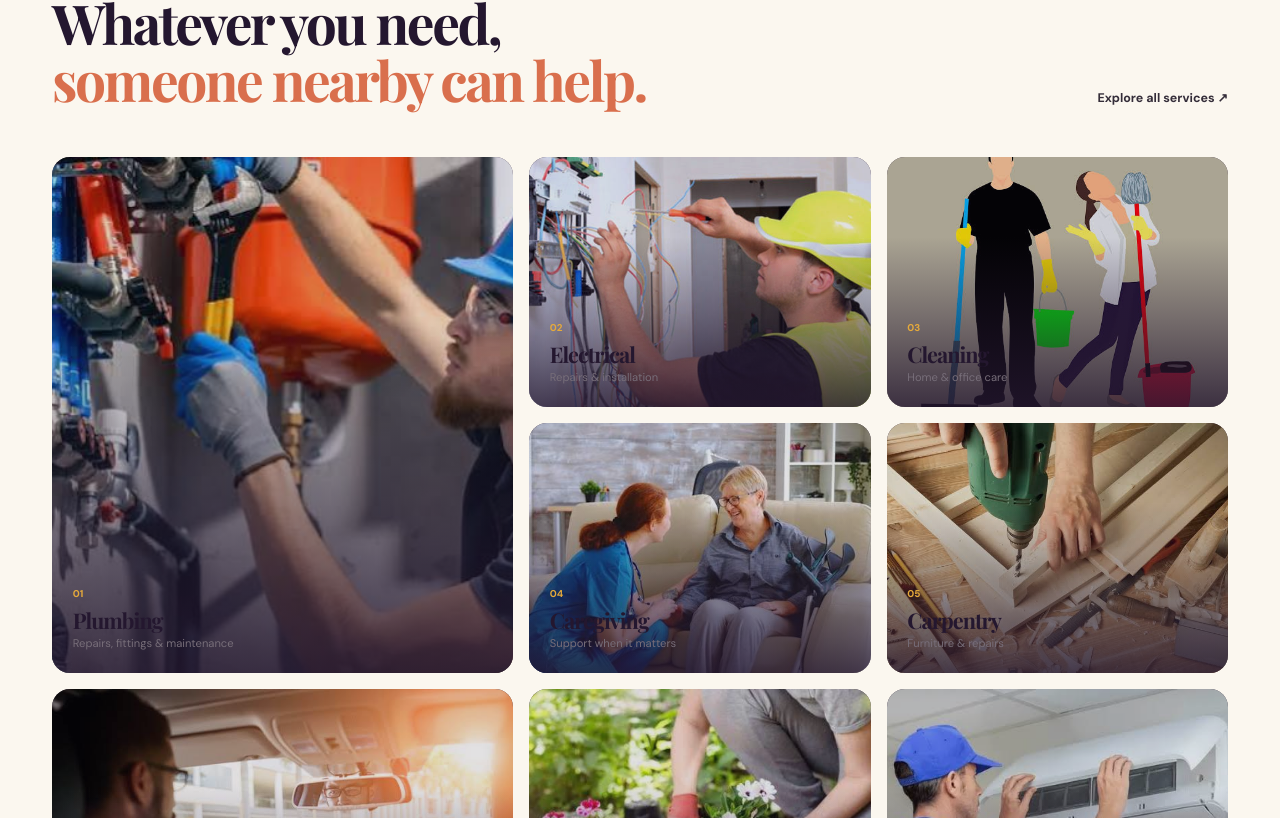
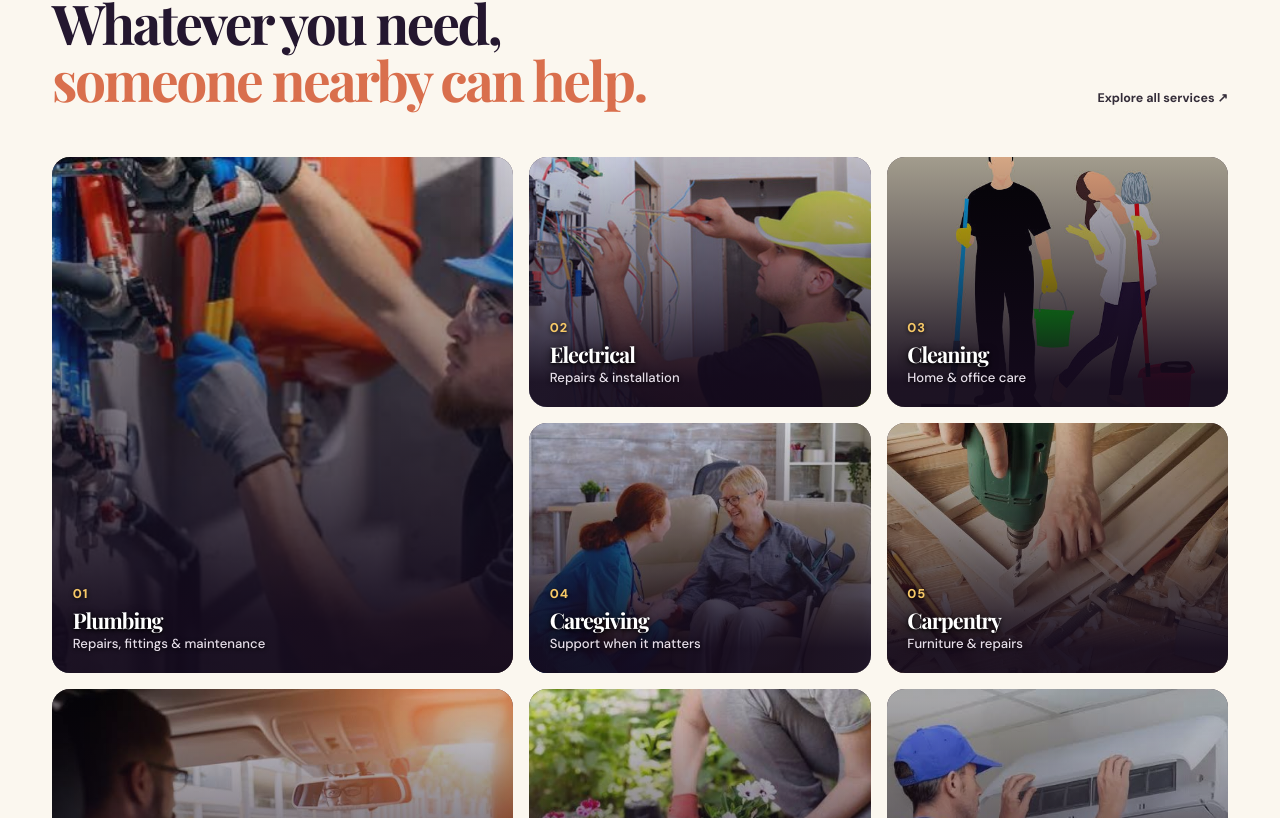
Before and after one commit to J0ydip/sharmnexus-hackathon, a Next.js app: page / in a window 1280 px wide. Shown: the part 2162-2980 px from the top of the page. Built offline with nearby package versions, Linux system fonts and the light colour scheme; no server answers; a web font is replaced by a local one.

Commit message:
fix: make service cards text crisp and readable, improve text contrast and role enforcement

```diff
--- a/src/app/(worker)/worker-dashboard/WorkerDashboardClient.tsx
+++ b/src/app/(worker)/worker-dashboard/WorkerDashboardClient.tsx
@@ -235,6 +235,32 @@ export function WorkerDashboardClient() {
         setLang(savedLang);
       }
     } catch (e) {}
+
+    // Verify worker access - strictly restrict customer accounts
+    async function verifyWorkerAccess() {
+      try {
+        const localAuth = localStorage.getItem('shramnexus-auth') || localStorage.getItem('sharmnexus-auth');
+        let currentRole = null;
+        if (localAuth) {
+          try {
+            const parsed = JSON.parse(localAuth);
+            currentRole = parsed.role;
+          } catch (e) {}
+        }
+
+        const { data: { session } } = await supabase.auth.getSession();
+        if (session?.user) {
+          currentRole = session.user.user_metadata?.user_type || currentRole;
+        }
+
+        if (currentRole === 'customer') {
+          showToast('⚠️ Access restricted: Customer accounts cannot access the Worker Portal.');
+          router.replace('/');
+          return;
+        }
+      } catch (e) {}
+    }
+    verifyWorkerAccess();
 
     // Fetch live backend data if available with deduplication
     getWorkerDashboardData()
--- a/src/app/auth/login/page.tsx
+++ b/src/app/auth/login/page.tsx
@@ -130,7 +130,7 @@ export default function AuthPage() {
 
     setIsLoading(true);
     try {
-      const { error } = await supabase.auth.signInWithPassword({
+      const { data: authData, error } = await supabase.auth.signInWithPassword({
         email: loginEmail,
         password: loginPassword
       });
@@ -138,22 +138,65 @@ export default function AuthPage() {
         toast.error(error.message);
         return;
       }
-      toast.success(`Successfully logged in as ${selectedRole.toUpperCase()}!`);
-      const { data: { user } } = await supabase.auth.getUser();
-      const role = user?.user_metadata?.user_type || selectedRole;
+
+      const user = authData?.user;
+      if (!user) {
+        toast.error('Unable to retrieve user credentials.');
+        return;
+      }
+
+      // 1. Determine authentic registered role
+      let actualRole: 'customer' | 'worker' = user.user_metadata?.user_type;
+
+      // 2. Fallback check against database tables if metadata is missing
+      if (!actualRole) {
+        const { data: workerRec } = await supabase
+          .from('workers')
+          .select('id')
+          .eq('id', user.id)
+          .maybeSingle();
+
+        if (workerRec) {
+          actualRole = 'worker';
+        } else {
+          actualRole = 'customer';
+        }
+      }
+
+      // 3. Strict Role Matching Validation
+      if (selectedRole === 'customer' && actualRole === 'worker') {
+        await supabase.auth.signOut();
+        localStorage.removeItem('shramnexus-auth');
+        localStorage.removeItem('sharmnexus-auth');
+        setSelectedRole('worker');
+        toast.error('Access Denied: This account is registered as a WORKER. Please sign in under the "Worker" tab.');
+        return;
+      }
+
+      if (selectedRole === 'worker' && actualRole === 'customer') {
+        await supabase.auth.signOut();
+        localStorage.removeItem('shramnexus-auth');
+        localStorage.removeItem('sharmnexus-auth');
+        setSelectedRole('customer');
+        toast.error('Access Denied: This account is registered as a CUSTOMER. Please sign in under the "Customer" tab.');
+        return;
+      }
+
+      // 4. Successful authenticated session matching selected role
+      toast.success(`Successfully logged in as ${actualRole.toUpperCase()}!`);
 
       try {
         const authPayload = JSON.stringify({
           isLoggedIn: true,
-          role: role,
-          name: user?.user_metadata?.full_name || loginEmail.split('@')[0],
+          role: actualRole,
+          name: user.user_metadata?.full_name || loginEmail.split('@')[0],
           email: loginEmail,
         });
         localStorage.setItem('shramnexus-auth', authPayload);
         localStorage.setItem('sharmnexus-auth', authPayload);
       } catch (e) {}
 
-      const defaultTarget = role === 'worker' ? '/worker-dashboard' : '/';
+      const defaultTarget = actualRole === 'worker' ? '/worker-dashboard' : '/';
       window.location.href = getRedirectTarget(defaultTarget);
     } catch (err) {
       toast.error('An unexpected error occurred during login.');
--- a/src/app/landing.css
+++ b/src/app/landing.css
@@ -1065,33 +1065,59 @@ body:has(.hero) em {
   content: "";
   position: absolute;
   inset: 0;
-  background: linear-gradient(0deg, rgba(36, 23, 47, 0.82), transparent 68%);
-}
-
+  z-index: 2;
+  background: linear-gradient(180deg, rgba(20, 10, 28, 0.05) 0%, rgba(20, 10, 28, 0.45) 45%, rgba(20, 10, 28, 0.94) 90%);
+  pointer-events: none;
+  transition: background 0.3s ease;
+}
+
+.service-card:hover:after {
+  background: linear-gradient(180deg, rgba(20, 10, 28, 0.0) 0%, rgba(20, 10, 28, 0.4) 40%, rgba(20, 10, 28, 0.96) 88%);
+}
+
+.service-card .service-overlay,
 .service-overlay {
   position: absolute;
-  z-index: 1;
+  z-index: 10;
   bottom: 1.25rem;
   left: 1.3rem;
-  color: #fff;
-}
-
+  right: 1.3rem;
+  pointer-events: none;
+  color: #ffffff !important;
+}
+
+.service-card .service-overlay span,
 .service-overlay span {
-  font-size: 0.62rem;
-  color: var(--gold);
-  font-weight: 700;
-}
-
+  display: inline-block;
+  font-size: 0.8rem;
+  color: #f6c867 !important;
+  font-weight: 800;
+  letter-spacing: 0.08em;
+  text-transform: uppercase;
+  margin-bottom: 0.2rem;
+  text-shadow: 0 1px 4px rgba(0, 0, 0, 0.85);
+}
+
+.service-card .service-overlay h3,
 .service-overlay h3 {
-  color: #fff;
-  font-size: 1.5rem;
-  margin: 0.25rem 0;
+  color: #ffffff !important;
+  font-size: 1.55rem;
+  font-weight: 700;
+  margin: 0.15rem 0 0.25rem 0;
   font-family: var(--display);
-}
-
+  line-height: 1.15;
+  text-shadow: 0 2px 10px rgba(0, 0, 0, 0.95), 0 1px 3px rgba(0, 0, 0, 0.9);
+}
+
+.service-card .service-overlay p,
 .service-overlay p {
-  color: #eadfe4;
-  font-size: 0.7rem;
+  color: #f1e9f4 !important;
+  font-size: 0.82rem;
+  font-weight: 500;
+  line-height: 1.3;
+  margin: 0;
+  text-shadow: 0 1px 5px rgba(0, 0, 0, 0.9);
+  opacity: 0.95;
 }
 
 /* =========================================
@@ -1147,7 +1173,7 @@ body:has(.hero) em {
 }
 
 .step h3 {
-  color: #fff;
+  color: #ffffff !important;
   font-family: var(--sans);
   font-size: 1.05rem;
   letter-spacing: -0.02em;
@@ -1157,7 +1183,7 @@ body:has(.hero) em {
 .step p {
   font-size: 0.78rem;
   line-height: 1.7;
-  color: #c8bacb;
+  color: #e2d8e6 !important;
   max-width: 210px;
 }
 
--- a/src/components/common/Navbar.tsx
+++ b/src/components/common/Navbar.tsx
@@ -366,14 +366,14 @@ export function Navbar() {
               <DropdownMenuContent align="end" className="w-56 rounded-2xl p-1.5 shadow-xl border border-gray-200">
                 <DropdownMenuLabel className="px-3 py-2">
                   <div className="font-bold text-gray-900 text-xs">
-                    {user.user_metadata?.full_name || user.email?.split('@')[0] || 'Customer'}
+                    {user.user_metadata?.full_name || user.email?.split('@')[0] || (user.user_metadata?.user_type === 'worker' ? 'Worker Member' : 'Customer')}
                   </div>
                   <div className="text-[10px] text-gray-500 truncate font-normal">
-                    {user.email || 'customer@shramnexus.coop'}
+                    {user.email || 'member@shramnexus.coop'}
                   </div>
                   <div className="mt-1.5 inline-flex items-center gap-1 text-[9px] font-bold text-[#24172f] bg-[#fbf7ef] px-2 py-0.5 rounded-full border border-[#e6aa3b]/30">
                     <ShieldCheck className="w-3 h-3 text-[#7c5cf0]" />
-                    Verified Customer
+                    {user.user_metadata?.user_type === 'worker' ? 'Verified Worker' : 'Verified Customer'}
                   </div>
                 </DropdownMenuLabel>
                 <DropdownMenuSeparator />
```
